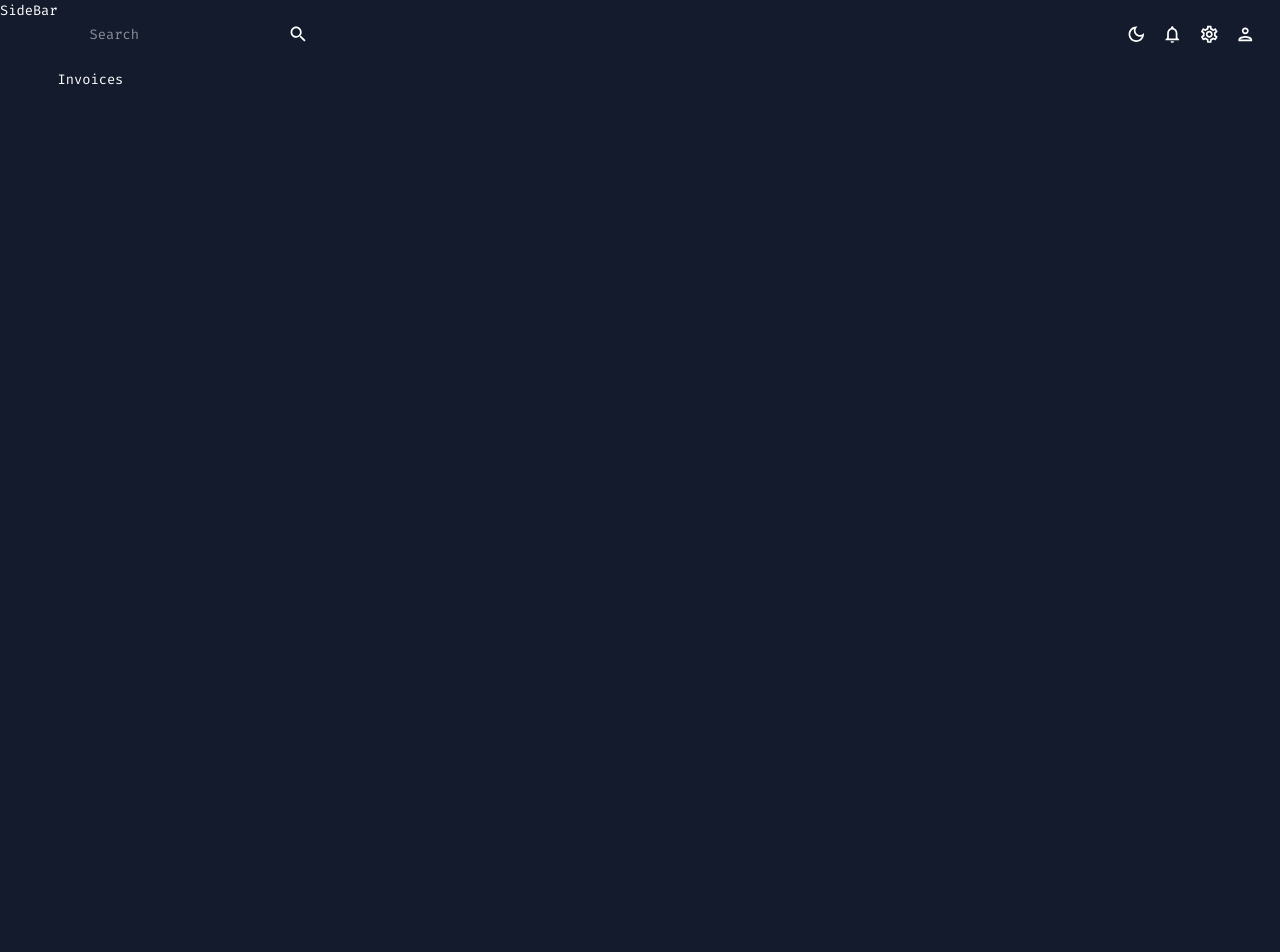
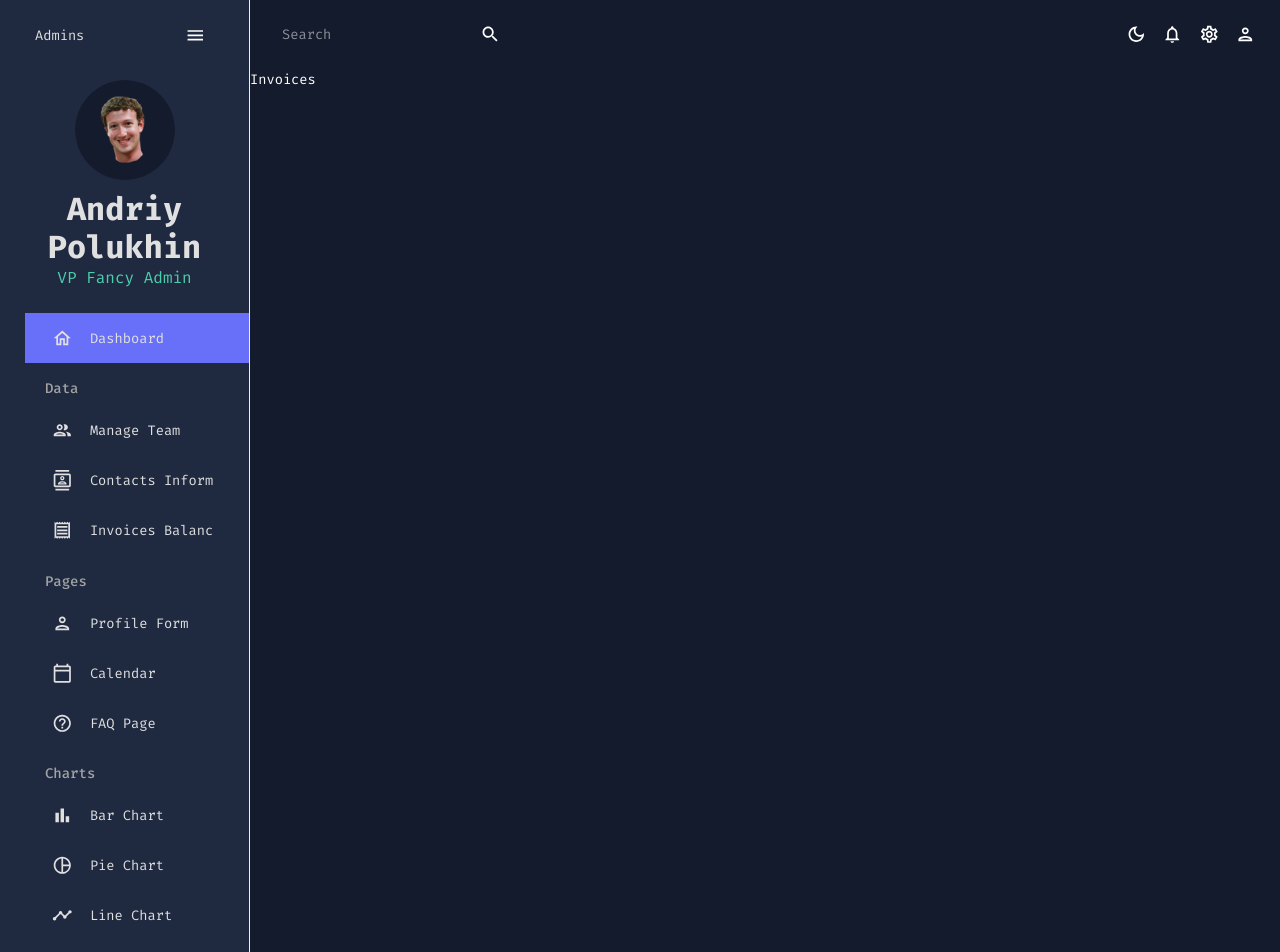
Before and after one commit to AndriyPolukhin/admin_ui, a React (Create React App) app: page /invoices in a window 1280 px wide. Shown: the top 952 px of the page. Before the commit the page ends 800 px from the top, so only its background shows below. Built offline with nearby package versions, Linux system fonts and the light colour scheme.

Commit message:
Added app navigation throught the SideBar component

```diff
--- a/src/App.jsx
+++ b/src/App.jsx
@@ -31,7 +31,7 @@
 						<Routes>
 							<Route path='/' element={<Dashboard />} />
 							<Route path='/team' element={<Team />} />
-							<Route path='/contacts' elmeent={<Contacts />} />
+							<Route path='/contacts' element={<Contacts />} />
 							<Route path='/invoices' element={<Invoices />} />
 							<Route path='/form' element={<Form />} />
 							<Route path='/bar' element={<Bar />} />
--- a/src/scenes/global/SideBar.jsx
+++ b/src/scenes/global/SideBar.jsx
@@ -1,5 +1,244 @@
+import { useState } from 'react'
+import { Sidebar, Menu, MenuItem, sidebarClasses } from 'react-pro-sidebar'
+import { Box, IconButton, Typography, useTheme } from '@mui/material'
+import { Link } from 'react-router-dom'
+import { tokens } from '../../theme'
+
+import HomeOutlinedIcon from '@mui/icons-material/HomeOutlined'
+import PeopleOutlinedIcon from '@mui/icons-material/PeopleOutlined'
+import ContactsOutlinedIcon from '@mui/icons-material/ContactsOutlined'
+import ReceiptOutlinedIcon from '@mui/icons-material/ReceiptOutlined'
+import PersonOutlinedIcon from '@mui/icons-material/PersonOutlined'
+import CalendarTodayOutlinedIcon from '@mui/icons-material/CalendarTodayOutlined'
+import HelpOutlineOutlinedIcon from '@mui/icons-material/HelpOutlineOutlined'
+import BarChartOutlinedIcon from '@mui/icons-material/BarChartOutlined'
+import PieChartOutlineOutlinedIcon from '@mui/icons-material/PieChartOutlineOutlined'
+import TimelineOutlinedIcon from '@mui/icons-material/TimelineOutlined'
+import MenuOutlinedIcon from '@mui/icons-material/MenuOutlined'
+import MapOutlinedIcon from '@mui/icons-material/MapOutlined'
+
 const SideBar = () => {
-	return <div>SideBar</div>
+	const theme = useTheme()
+	const colors = tokens(theme.palette.mode)
+	const [isCollapsed, setIsCollapsed] = useState(false)
+	const [selected, setSelected] = useState('Dashboard')
+
+	const Item = ({ title, to, icon, selected, setSelected }) => {
+		const theme = useTheme()
+		const colors = tokens(theme.palette.mode)
+		return (
+			<MenuItem
+				active={selected === title}
+				style={{
+					color: colors.grey[100],
+					background:
+						selected === title ? colors.blueAccent[500] : 'transparent',
+				}}
+				onClick={() => setSelected(title)}
+				icon={icon}
+			>
+				<Typography>
+					<Link
+						to={to}
+						style={{
+							textDecoration: 'none',
+							color: colors.grey[100],
+						}}
+					>
+						{title}
+					</Link>
+				</Typography>
+			</MenuItem>
+		)
+	}
+
+	return (
+		<Box>
+			<Sidebar
+				collapsed={isCollapsed}
+				rootStyles={{
+					[`.${sidebarClasses.container}`]: {
+						background: `${colors.primary[400]}`,
+					},
+				}}
+			>
+				<Menu
+					iconShape='square'
+					menuItemStyles={{
+						button: () => {
+							return {
+								padding: '5px 35px 5px 20px',
+
+								'&:hover': {
+									color: colors.blueAccent[500],
+									backgroundColor: colors.blueAccent[600],
+								},
+								'&:active': {
+									color: colors.blueAccent[500],
+									backgroundColor: colors.blueAccent[600],
+								},
+								'& > a': {
+									textDecoration: 'none',
+								},
+							}
+						},
+					}}
+				>
+					{/* Logo and Menu Items */}
+					<MenuItem
+						onClick={() => setIsCollapsed(!isCollapsed)}
+						icon={isCollapsed ? <MenuOutlinedIcon /> : undefined}
+						style={{
+							margin: '10px 0 20px 0',
+							color: colors.grey[100],
+						}}
+					>
+						{!isCollapsed && (
+							<Box
+								display='flex'
+								justifyContent='space-between'
+								alignItems='center'
+								ml='15px'
+							>
+								<Typography>Admins</Typography>
+								<IconButton onClick={() => setIsCollapsed(!isCollapsed)}>
+									<MenuOutlinedIcon />
+								</IconButton>
+							</Box>
+						)}
+					</MenuItem>
+
+					{!isCollapsed && (
+						<Box mb='25px'>
+							<Box display='flex' justifyContent='center' alignItems='center'>
+								<img
+									alt='profile-user'
+									width='100px'
+									height='100px'
+									src={`../../assets/user.png`}
+									style={{ cursor: 'pointer', borderRadius: '50%' }}
+								/>
+							</Box>
+							<Box textAlign='center'>
+								<Typography
+									variant='h2'
+									color={colors.grey[100]}
+									fontWeight='bold'
+									sx={{ m: '10px 0 0 0' }}
+								>
+									Andriy Polukhin
+								</Typography>
+								<Typography variant='h5' color={colors.greenAccent[500]}>
+									VP Fancy Admin
+								</Typography>
+							</Box>
+						</Box>
+					)}
+
+					<Box paddingLeft={isCollapsed ? undefined : '10%'}>
+						<Item
+							title='Dashboard'
+							to='/'
+							icon={<HomeOutlinedIcon />}
+							selected={selected}
+							setSelected={setSelected}
+						/>
+						<Typography
+							variant='h6'
+							color={colors.grey[300]}
+							sx={{ m: '15px 0 5px 20px' }}
+						>
+							Data
+						</Typography>
+						<Item
+							title='Manage Team'
+							to='/team'
+							icon={<PeopleOutlinedIcon />}
+							selected={selected}
+							setSelected={setSelected}
+						/>
+						<Item
+							title='Contacts Information'
+							to='/contacts'
+							icon={<ContactsOutlinedIcon />}
+							selected={selected}
+							setSelected={setSelected}
+						/>
+						<Item
+							title='Invoices Balances'
+							to='/invoices'
+							icon={<ReceiptOutlinedIcon />}
+							selected={selected}
+							setSelected={setSelected}
+						/>
+						<Typography
+							variant='h6'
+							color={colors.grey[300]}
+							sx={{ m: '15px 0 5px 20px' }}
+						>
+							Pages
+						</Typography>
+						<Item
+							title='Profile Form'
+							to='/form'
+							icon={<PersonOutlinedIcon />}
+							selected={selected}
+							setSelected={setSelected}
+						/>
+						<Item
+							title='Calendar'
+							to='/calendar'
+							icon={<CalendarTodayOutlinedIcon />}
+							selected={selected}
+							setSelected={setSelected}
+						/>
+						<Item
+							title='FAQ Page'
+							to='/faq'
+							icon={<HelpOutlineOutlinedIcon />}
+							selected={selected}
+							setSelected={setSelected}
+						/>
+						<Typography
+							variant='h6'
+							color={colors.grey[300]}
+							sx={{ m: '15px 0 5px 20px' }}
+						>
+							Charts
+						</Typography>
+						<Item
+							title='Bar Chart'
+							to='/bar'
+							icon={<BarChartOutlinedIcon />}
+							selected={selected}
+							setSelected={setSelected}
+						/>
+						<Item
+							title='Pie Chart'
+							to='/pie'
+							icon={<PieChartOutlineOutlinedIcon />}
+							selected={selected}
+							setSelected={setSelected}
+						/>
+						<Item
+							title='Line Chart'
+							to='/line'
+							icon={<TimelineOutlinedIcon />}
+							selected={selected}
+							setSelected={setSelected}
+						/>
+						<Item
+							title='Geography Chart'
+							to='/geography'
+							icon={<MapOutlinedIcon />}
+							selected={selected}
+							setSelected={setSelected}
+						/>
+					</Box>
+				</Menu>
+			</Sidebar>
+		</Box>
+	)
 }
 
 export default SideBar
```
Also changed, not shown: public/assets/user.png (added).
